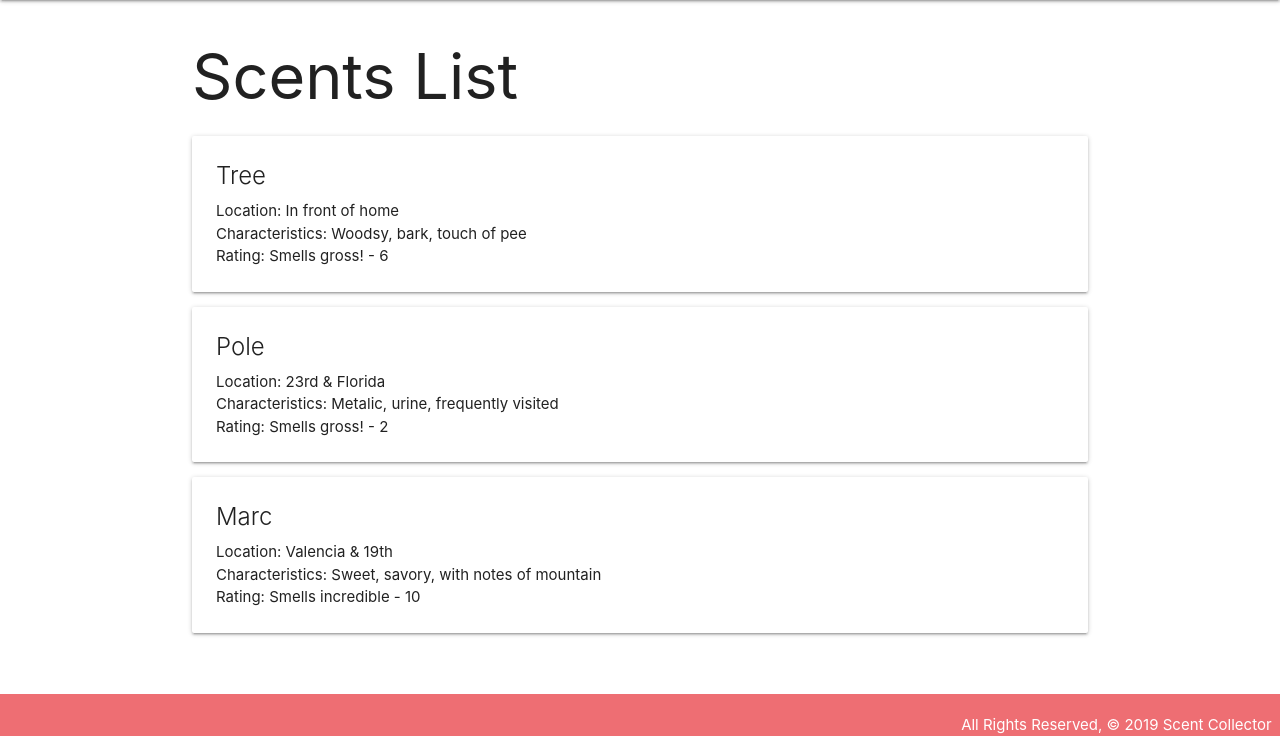
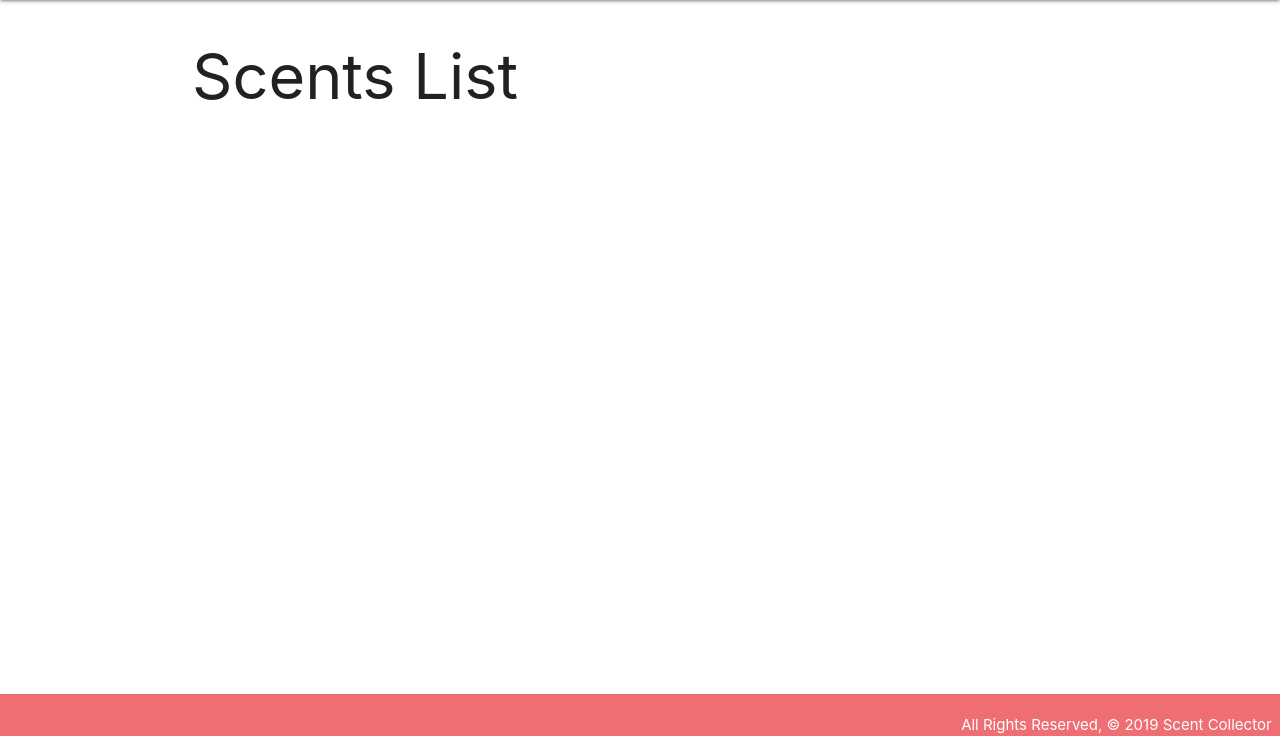
Before and after one commit to longevitytina/scent-collector, a Django app: page /scents/ in a window 1280 px wide. Shown: the part 64-800 px from the top of the page. Run offline with Django 3.2, Linux system fonts and the light colour scheme; data that the repository does not hold is empty.

Commit message:
db updates

```diff
--- a/main_app/templates/scents/index.html
+++ b/main_app/templates/scents/index.html
@@ -11,7 +11,7 @@
       <p>Characteristics: {{ scent.characteristics }}</p>
         {% if scent.rating > 7%}
             <p>Rating: Smells incredible - {{ scent.rating }}</p>
-        {% comment %} {% elif scent.rating > 4 AND scent.rating < 7 %}
+        {% comment %} {% elif scent.rating > 4 and                     scent.rating < 7 %}
             <p>Rating: Smells pretty good - {{ scent.rating }}</p>  {% endcomment %}
         {% else %}
             <p>Rating: Smells gross! - {{ scent.rating }} </p>
--- a/main_app/views.py
+++ b/main_app/views.py
@@ -1,11 +1,9 @@
 from django.shortcuts import render
-
-# Create your views here.
-
+from .models import Scent
 from django.http import HttpResponse
 
-# Define the home view
 
+# views-----------
 
 def home(request):
     return HttpResponse('<h1>Scent Collector (✿ヘᴥヘ)</h1>')
@@ -16,19 +14,5 @@ def about(request):
 
 
 def scents_index(request):
+    scents = Scent.objects.all()
     return render(request, 'scents/index.html', {'scents': scents})
-
-
-class Scent:  # Note that parens are optional if not inheriting from another class
-    def __init__(self, name, location, characteristics, rating):
-        self.name = name
-        self.location = location
-        self.characteristics = characteristics
-        self.rating = rating
-
-
-scents = [
-    Scent('Tree', 'In front of home', 'Woodsy, bark, touch of pee', 6),
-    Scent('Pole', '23rd & Florida', 'Metalic, urine, frequently visited', 2),
-    Scent('Marc', 'Valencia & 19th', 'Sweet, savory, with notes of mountain', 10)
-]
```
Also changed, not shown: main_app/models.py (+6 -3 lines), main_app/migrations/0001_initial.py (added).
